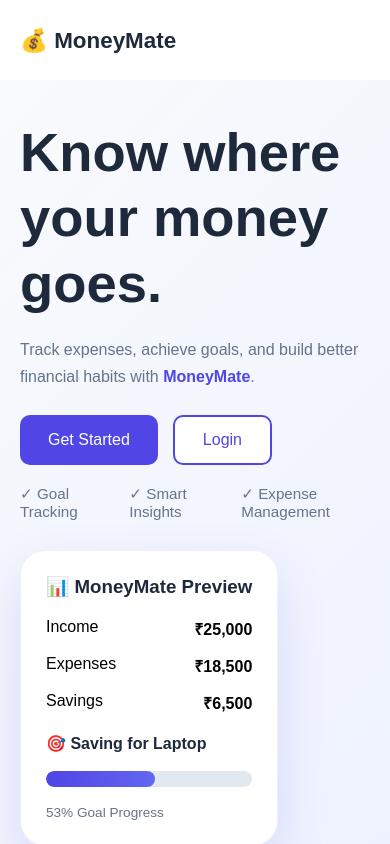
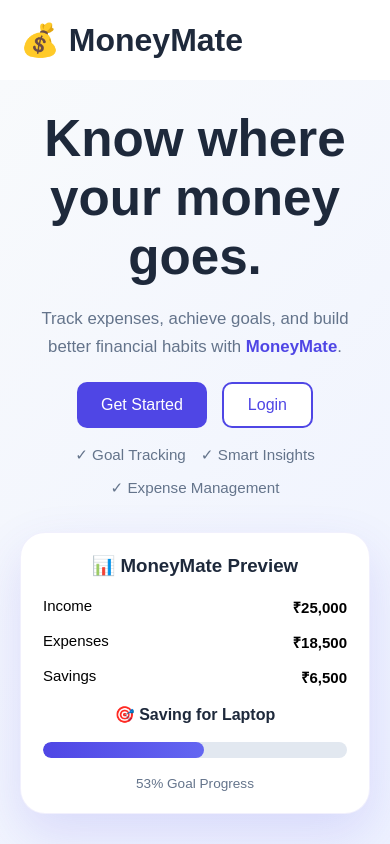
Before and after one commit to Krithika1031/MoneyMate, a React app in the folder frontend/: page / in a window 390 px wide. Shown: the top 844 px of the page. Built offline with nearby package versions, Linux system fonts and the light colour scheme; the HTML template or start-up script is replaced by a standard one.

Commit message:
CSS updates media query

```diff
--- a/frontend/src/styles/LandingPage.css
+++ b/frontend/src/styles/LandingPage.css
@@ -246,89 +246,97 @@
   align-items: center;
   gap: 40px;
 }
-@media (max-width: 768px) {
+@media (max-width:768px){
+
+  /* ---------- Hero ---------- */
 
   .hero{
     flex-direction:column;
-    align-items:flex-start;
-    text-align:left;
-    padding:40px 20px;
-    gap:30px;
-}
-
-  .hero-left {
-    width: 100%;
-    max-width: 100%;
+    align-items:center;
+    text-align:center;
+    gap:25px;
+    padding:30px 20px 40px;
+    min-height:auto;
   }
 
-  .hero-left h1 {
-    font-size: 3.4rem;
-    line-height: 1.2;
-    margin-bottom: 20px;
+  .hero-left{
+    width:100%;
+    max-width:100%;
   }
 
-  .hero-left p {
-    font-size: 1rem;
-    line-height: 1.7;
-    margin-bottom: 25px;
+  .hero-left h1{
+    font-size:3.2rem;
+    line-height:1.15;
+    margin-bottom:18px;
   }
 
+  .hero-left p{
+    font-size:1.05rem;
+    line-height:1.7;
+    margin-bottom:20px;
+  }
+
+  /* ---------- Buttons ---------- */
+
   .hero-buttons{
-    flex-direction:row;
-    width:auto;
-}
+    display:flex;
+    justify-content:center;
+    gap:15px;
+    margin-bottom:18px;
+  }
 
   .primary-btn,
-.secondary-btn{
-    width:auto;
-}
-
-  .hero-right {
-    width: 100%;
-    display: flex;
-    justify-content:flex-start;
+  .secondary-btn{
+    padding:12px 24px;
+    font-size:1rem;
   }
 
-  .dashboard-preview {
-    width: 100%;
-    max-width: 380px;
-    padding: 25px;
+  /* ---------- Trust line ---------- */
+
+  .trust-line{
+    display:flex;
+    justify-content:center;
+    flex-wrap:wrap;
+    gap:15px;
+    font-size:.95rem;
+    margin-top:5px;
   }
 
-  .stats-row {
-    flex-direction: column;
-    gap: 15px;
+  /* ---------- Preview ---------- */
+
+  .hero-image{
+    width:100%;
+    display:flex;
+    justify-content:center;
+    margin-top:10px;
   }
 
-  .stat-card {
-    width: 100%;
+  .dashboard-preview{
+    width:100%;
+    max-width:360px;
+    padding:22px;
   }
 
-  .goal-card {
-    width: 100%;
+  .stat{
+    font-size:15px;
   }
 
-  .trust-line{
-    flex-direction:row;
-    gap:25px;
-}
+  .goal-label{
+    margin-top:18px;
+  }
 
   /* ---------- Navbar ---------- */
 
-  .navbar {
-    padding: 20px;
+  .navbar{
+    padding:18px 20px;
   }
 
-  .navbar-right {
-    gap: 15px;
+  .logo{
+    font-size:2rem;
   }
 
-  .nav-links {
-    display: none;
-  }
-
-  .nav-btn {
-    display: none;
+  .navbar-right{
+    display:none;
   }
 
 }
```
